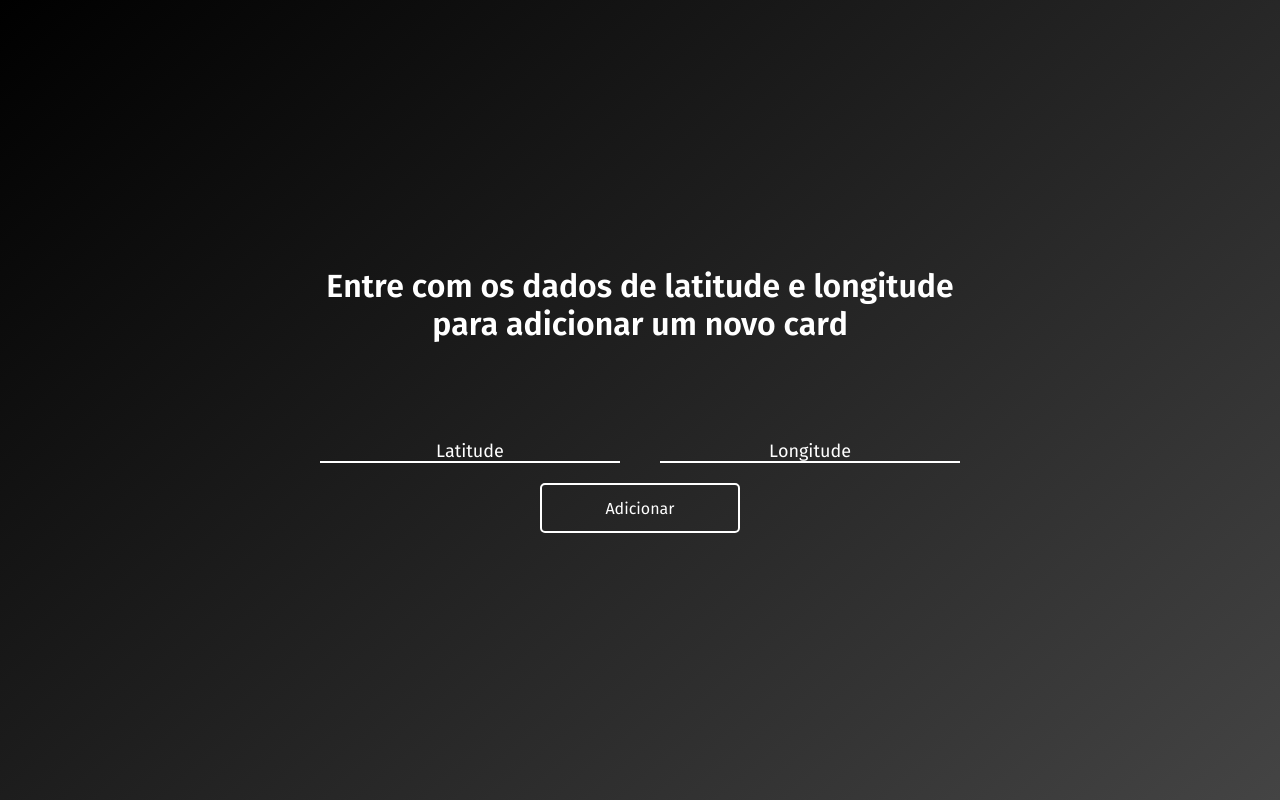
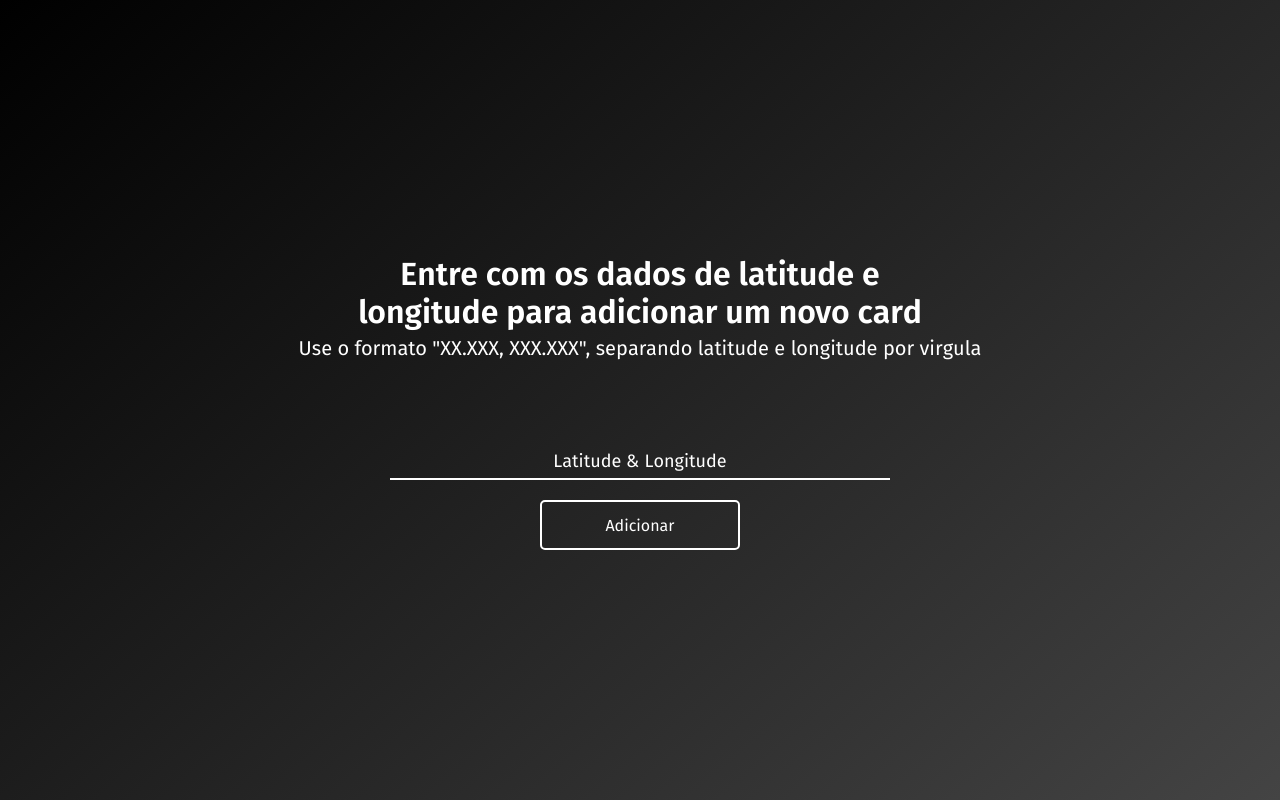
Before and after one commit to Oliverdx/the-weather-channel, a React app: page /add-forecasts in a window 1280 px wide. Built offline with nearby package versions, Linux system fonts and the light colour scheme.

Commit message:
unify and validate latitude and longitude

```diff
--- a/src/components/Input/style.ts
+++ b/src/components/Input/style.ts
@@ -5,19 +5,22 @@ export const InputWrapper = styled.div`
 
   label {
     position: relative;
-    width: 300px;
+    width: 500px;
     height: 50px;
     display: block;
   }
 
   span{
     position: absolute;
-    top: 27px;
+    display: block;
+    width: 100%;
+    top: 20px;
     left: 50%;
     font-size: 18px;
     transform: translateX(-50%);
     transition: ease all 300ms;
   }
+
 
   input{
     position: absolute;
@@ -32,6 +35,12 @@ export const InputWrapper = styled.div`
     font-size: 1em;
     color: #FFF;
     outline: none;
+
+    &:hover{
+      apperance: none;
+      -webkit-appearance: none;
+      margin: 0;
+    }
   }
 
   label:has( > input:required:valid) span,
--- a/src/index.html
+++ b/src/index.html
@@ -3,7 +3,8 @@
 <head>
   <meta charset="UTF-8">
   <meta name="viewport" content="width=device-width, initial-scale=1.0">
-  <title>Document</title>
+  <title>The Weather Forecast - Seu Canal do tempo</title>
+  <link rel="icon" type="image/svg+xml" href="/icons/fog_day.svg">
 </head>
 <body>
   <div id="app"></div>
--- a/src/pages/add-forecast.tsx
+++ b/src/pages/add-forecast.tsx
@@ -14,8 +14,7 @@ import { cardData } from "../types/card";
 
 function AddForecasts() {
   const [error, setError] = useState("");
-  const [latitude, setLatitude] = useState("");
-  const [longitude, setLongitude] = useState("");
+  const [latLong, setLatLong] = useState("");
 
   const setCardlist = useSetRecoilState(weatherCardsState);
 
@@ -43,21 +42,31 @@ function AddForecasts() {
   }
 
   // useEffect(() => {
-  const fetchData = async () => {
+  const fetchData = async (lat: string, long: string) => {
     try {
       // const data: cardData = await fetchWeather("-14.875", "-40.875");
-      const data: cardData = await fetchWeather(latitude, longitude);
+      const data: cardData = await fetchWeather(lat, long);
       addCard(data);
     } catch (error) {
       setError(`Erro ao recuperar os dados: ${error}`);
     }
   };
 
-  const handleCatchData = (value: string, type: "latitude" | "longitude") => {
-    if (type === "longitude") {
-      setLongitude(value);
-    } else {
-      setLatitude(value);
+  const isValidCoordinates = () => {
+    const coordinatesPattern = /^([-+]?\d{1,3}(?:\.\d{1,})?)(?:,\s*|,\s+)?([-+]?\d{1,2}(?:\.\d{1,})?)$/;
+    const match = latLong.match(coordinatesPattern);
+
+    if (match) {
+      const latitude = parseFloat(match[1]);
+      const longitude = parseFloat(match[2]);
+
+      if (longitude >= -180 && longitude <= 180 &&
+        latitude >= -90 && latitude <= 90
+      ) {
+        fetchData(latitude.toString(), longitude.toString())
+      } else {
+        setError("Formatação incorreta, Por favor use um formato Ex: 12.3456, -78.9012");
+      }
     }
   }
 
@@ -67,26 +76,21 @@ function AddForecasts() {
   // PS: Will be necessary add openmeteo library
 
   return <AddData>
-    <h1>Entre com os dados de latitude e longitude<br />
+    <h1 className="title">Entre com os dados de latitude e longitude
       para adicionar um novo card</h1>
+    <span className="subtitle">Use o formato "XX.XXX, XXX.XXX", separando latitude e longitude por virgula</span>
     <TwoColumns>
       <Input
-        type="text"
-        label="Latitude"
-        onChange={event => handleCatchData(event.target.value, "latitude")}
-        required
-      />
-      <Input
-        type="text"
-        label="Longitude"
-        onChange={event => handleCatchData(event.target.value, "longitude")}
+        type="textr"
+        label="Latitude & Longitude"
+        onChange={event => setLatLong(event.target.value)}
         required
       />
     </TwoColumns>
-    <Button onClick={() => fetchData()}>
+    <Button onClick={() => isValidCoordinates()}>
       Adicionar
     </Button>
-    {error !== "" && <p>{error}</p>}
+    {error !== "" && <p className="text-error">{error}</p>}
   </AddData>
 }
 
--- a/src/styles/add-forecast-style.ts
+++ b/src/styles/add-forecast-style.ts
@@ -9,13 +9,24 @@ export const AddData = styled.div`
   justify-content: center;
   text-align: center;
 
-  h1{
+  .title{
+    max-width: 600px;
+    margin: 5px;
+  }
+
+  .subtitle{
+    font-size: 20px;
     margin-bottom: 50px;
+  }
+
+  .text-error{
+    margin: 20px 0;
+    color: #F33;
   }
 `;
 
 export const TwoColumns = styled.div`
-display: flex;
-justify-content: center;
-column-count: 2;
+  display: flex;
+  justify-content: center;
+  column-count: 2;
 `;
--- a/src/styles/forecasts-style.ts
+++ b/src/styles/forecasts-style.ts
@@ -23,10 +23,13 @@ export const ForecastPageWrapper = styled.div`
     position: fixed;
     right: 50px;
     bottom: 50px;
+    background: #444;
+    border-radius: 100%;
+    cursor: pointer;
 
     img{
-      width: 75px;
-      height: 75px;
+      width: 50px;
+      height: 50px;
     }
   }
 `;
```
